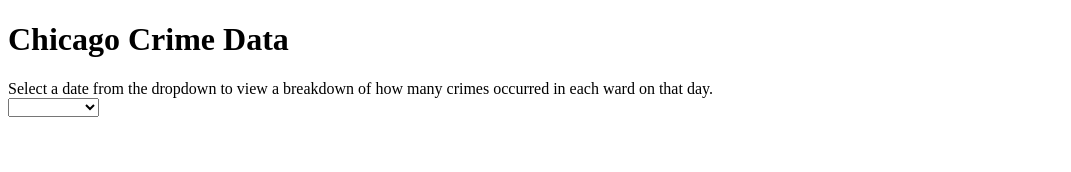
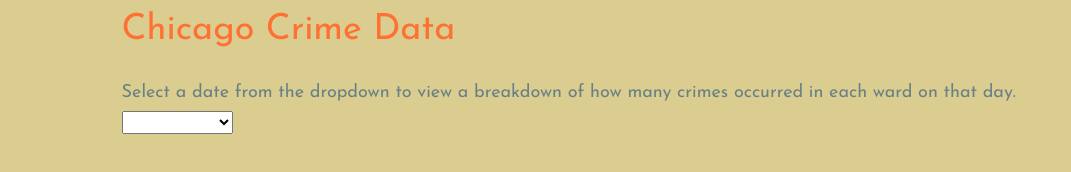
Before and after one commit to matthewheston/com580apiproject1, a plain HTML site: page index.html in a window 1280 px wide. Shown: the whole page, without its empty margins (0-1071 px from the left). Drawn offline with Linux system fonts and the light colour scheme; a web font is replaced by a local one.

Commit message:
Lots of styles.

```diff
--- a/index.html
+++ b/index.html
@@ -10,8 +10,8 @@
 <body>
   <div id="main">
     <h1>Chicago Crime Data</h1>
-    Select a date from the dropdown to view a breakdown of how many crimes occurred
-    in each ward on that day.
+    <p>Select a date from the dropdown to view a breakdown of how many crimes occurred
+    in each ward on that day.</p>
     <select id="dates">
       <option name="placeholder" value=""></option>
     </select>
--- a/styles.css
+++ b/styles.css
@@ -1,4 +1,58 @@
-select
+@import url(http://fonts.googleapis.com/css?family=Josefin+Sans);
+@import url(http://fonts.googleapis.com/css?family=Flamenco);
+
+/* YUI Reset */
+/*
+Copyright (c) 2011, Yahoo! Inc. All rights reserved.
+Code licensed under the BSD License:
+http://developer.yahoo.com/yui/license.html
+version: 2.9.0
+*/
+html{color:#000;background:#FFF}body,div,dl,dt,dd,ul,ol,li,h1,h2,h3,h4,h5,h6,pre,code,form,fieldset,legend,input,button,textarea,select,p,blockquote,th,td{margin:0;padding:0}table{border-collapse:collapse;border-spacing:0}fieldset,img{border:0}address,button,caption,cite,code,dfn,em,input,optgroup,option,select,strong,textarea,th,var{font:inherit}del,ins{text-decoration:none}li{list-style:none}caption,th{text-align:left}h1,h2,h3,h4,h5,h6{font-size:100%;font-weight:normal}q:before,q:after{content:''}abbr,acronym{border:0;font-variant:normal}sup{vertical-align:baseline}sub{vertical-align:baseline}legend{color:#000}
+/* end YUI Reset */
+
+body
 {
-  display: block;
+  font-size: 18px;
+  line-height: 30px;
+  font-family: "Josefin Sans";
 }
+
+h1
+{
+  font-size: 36px;
+  line-height: 60px;
+  margin-bottom: 18px;
+}
+
+p,
+{
+  margin-bottom: 30px;
+}
+
+html, body
+{
+  background-color: #DBCD8F;
+  color: #698185;
+  margin-left: 5%;
+  margin-right: 5%;
+}
+
+h1
+{
+  color: #FF7033;
+}
+
+table
+{
+  font-family: "Flamenco";
+  text-align: center;
+  border-spacing: 1em;
+  border-collapse: separate;
+  margin: 0 auto;
+}
+
+table tr:first-child td
+{
+  font-size: 20px;
+}
```
